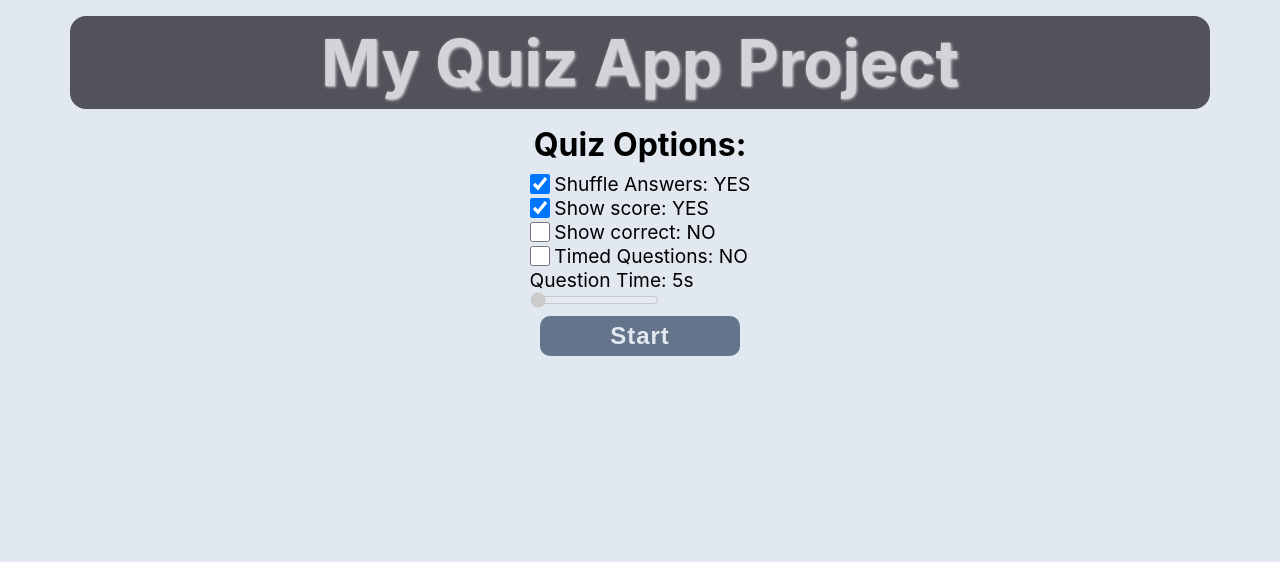
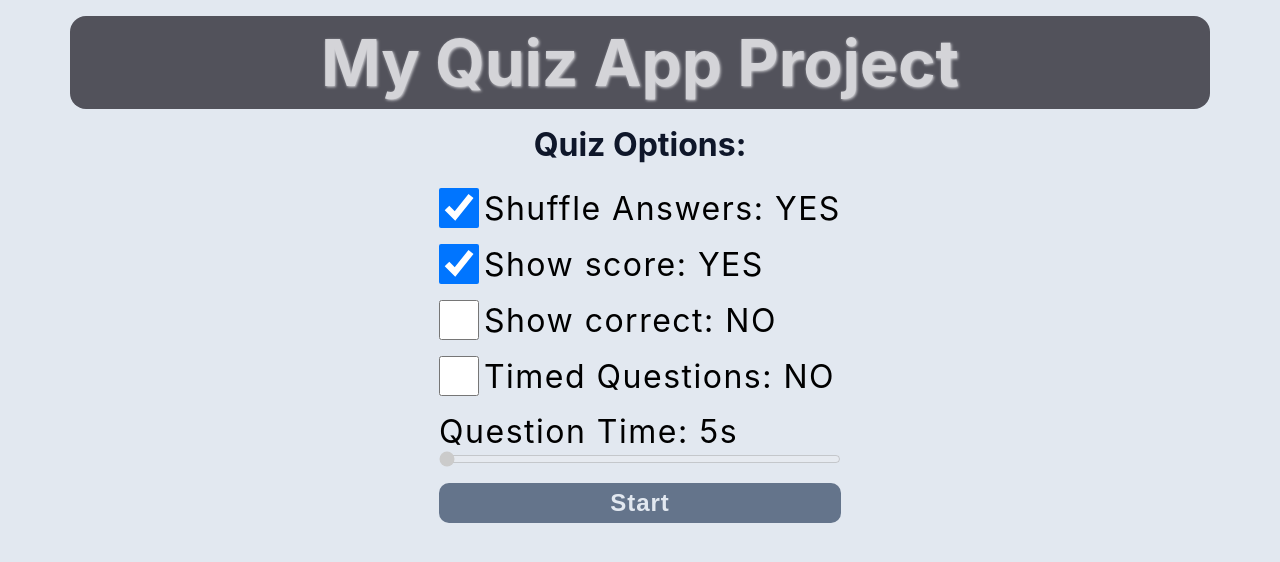
Before and after one commit to Konrad-Jalowy/reactquizapp, a React (Create React App) app: page / in a window 1280 px wide. Shown: the top 562 px of the page. Built offline with nearby package versions, Linux system fonts and the light colour scheme.

Commit message:
adding css styles

```diff
--- a/src/components/form/Form.css
+++ b/src/components/form/Form.css
@@ -17,15 +17,19 @@ h3 {
 }
 
 .startBtn {
-    width: 200px;
-    min-width: 200px;
+    /* width: 200px;
+    min-width: 200px; */
+    width: 100%;
 }
 
 .options input[type="checkbox"]{
-    height: 20px;
-    width: 20px;
+    height: 40px;
+    width: 40px;
 }
+.options input[type="range"]{
 
+    width: 100%;
+}
 .checkbox {
     display: flex;
     flex-direction: row;
@@ -44,3 +48,11 @@ h3 {
 .qTime label {
     margin-left: 0;
 }
+
+.checkboxes {
+    display: flex;
+    flex-direction: column;
+    gap: 1rem;
+    font-size: 2rem;
+    letter-spacing: 1.5px;
+}
--- a/src/components/form/Form.js
+++ b/src/components/form/Form.js
@@ -6,15 +6,16 @@ import './Form.css';
 function Form({setMode}){
     return (
         <>
-        <h3>Quiz Options:</h3>
         <div className="options">
+        <h2>Quiz Options:</h2>
             <div className="checkboxes">
         <ShuffleAnswersCheckbox/>
         <ShowScoreCheckbox/>
         <ShowCorrectCheckbox/>
         <QuestionTiming/>
+        <button className="startBtn" onClick={() => setMode('quiz')}>Start</button>
         </div>
-        <button className="startBtn" onClick={() => setMode('quiz')}>Start</button>
+
         </div>
 
 
```
